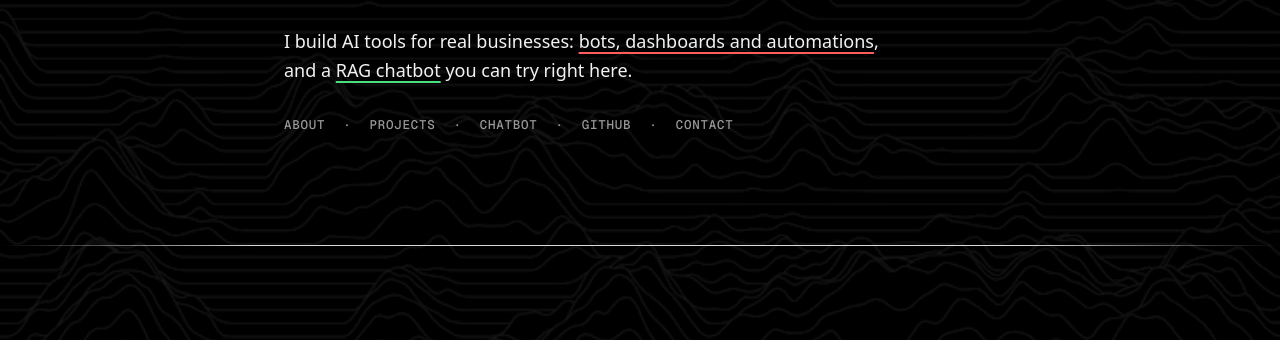
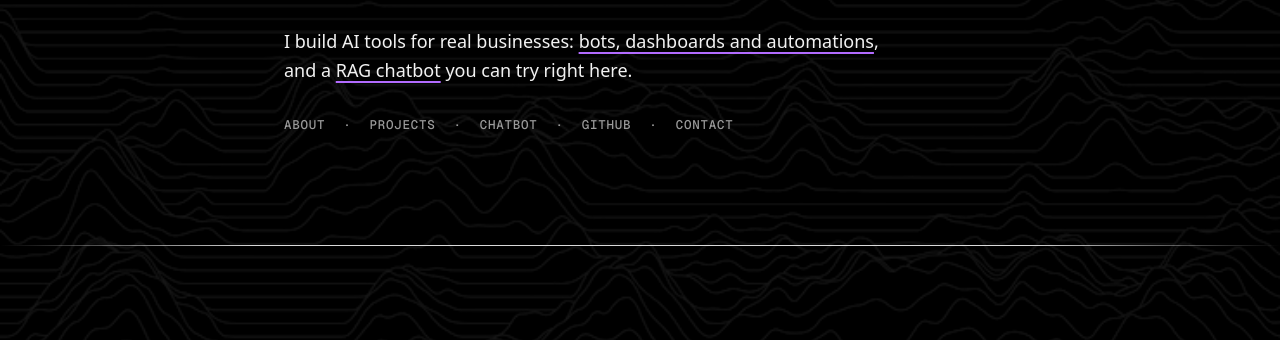
Before and after one commit to JaimeLopezGarrido/JaimeLopezGarrido.github.io, a plain HTML site: page index.html in a window 1280 px wide. Shown: the part 439-779 px from the top of the page. Drawn offline with nearby package versions, Linux system fonts and the light colour scheme.

Commit message:
Acentos de proyectos, Uso diario y subrayados en el mismo violeta

```diff
--- a/index.html
+++ b/index.html
@@ -35,9 +35,9 @@ body::before { content: ""; position: fixed; inset: 0; z-index: -1; pointer-even
   background: url(img/fondo-montanas.webp) center / cover no-repeat; opacity: .085; }
 .cont { max-width: 1080px; margin: 0 auto; padding: 0 24px; }
 .mono { font-family: var(--mono); font-weight: 500; font-size: 12.5px; letter-spacing: .06em; text-transform: uppercase; }
-.subrayado { text-decoration: underline; text-decoration-color: var(--acento); text-underline-offset: 4px; text-decoration-thickness: 1.5px; }
+.subrayado { text-decoration: underline; text-decoration-color: var(--violeta); text-underline-offset: 4px; text-decoration-thickness: 1.5px; }
 .subrayado:hover { color: #fff; text-decoration-thickness: 2.5px; }
-.subrayado.verde { text-decoration-color: var(--verde); }
+.subrayado.verde { text-decoration-color: var(--violeta); }
 .nombre-violeta { color: var(--violeta); font-weight: 500; }
 
 /* Barra superior */
@@ -87,7 +87,7 @@ h2 { font-family: var(--nombre); font-weight: 600; font-size: clamp(34px, 5vw, 5
 .proyecto li { padding: 8px 0; border-top: 1px solid var(--line); font-size: 16px; }
 .proyecto li:last-child { border-bottom: 1px solid var(--line); }
 .estado { color: var(--c); }
-.p-hay { --c: var(--violeta); } .p-proper { --c: var(--naranja); } .p-chat { --c: var(--celeste); } .chico { --c: var(--amarillo); }
+.p-hay, .p-proper, .p-chat, .chico { --c: var(--violeta); }
 .qa { margin: 4px 0 22px; padding-left: 14px; border-left: 1px solid var(--line); }
 .qa .q { color: var(--rojo); margin: 14px 0 6px; }
 .qa .q.sol { color: var(--verde); }
```
